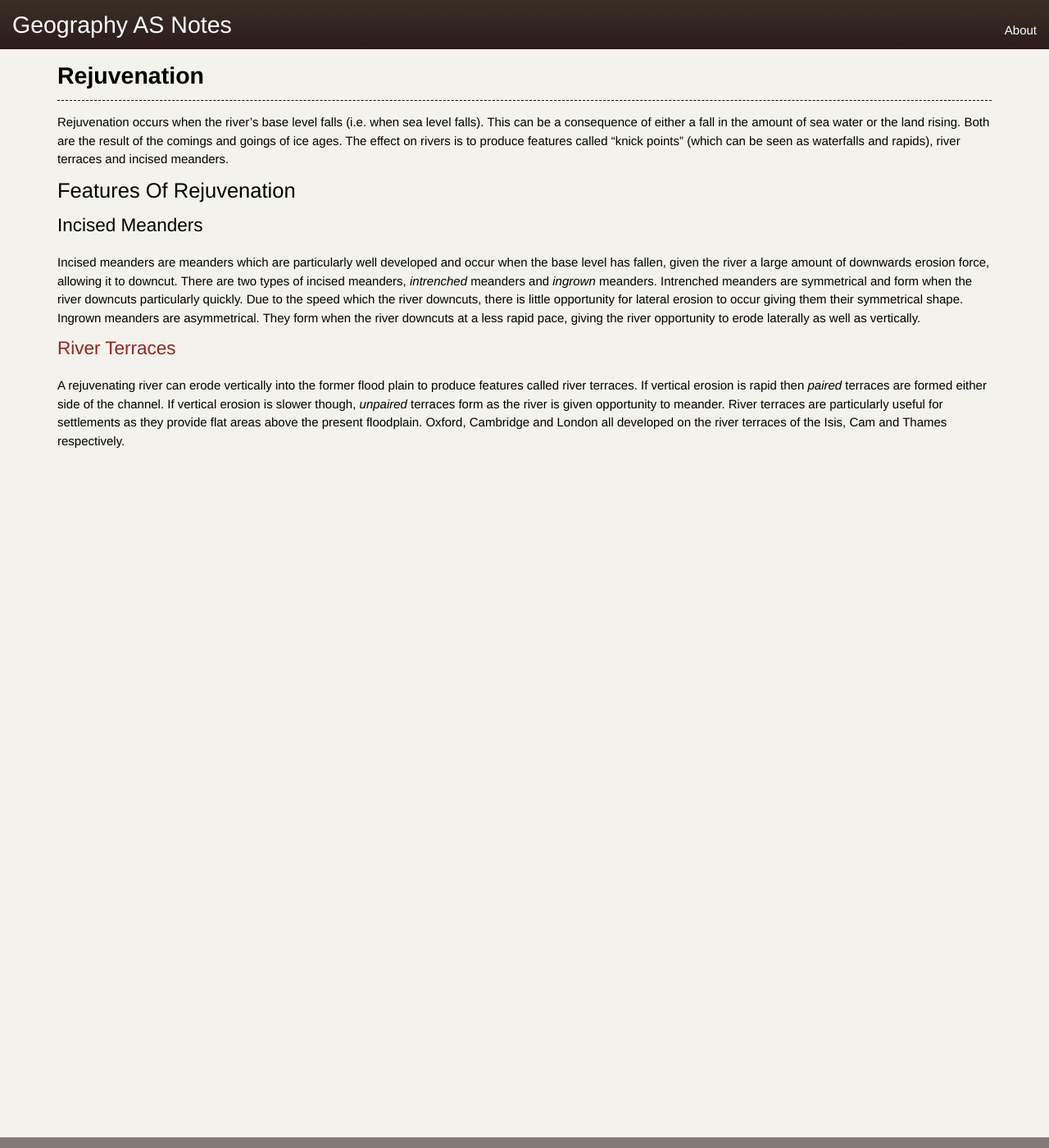
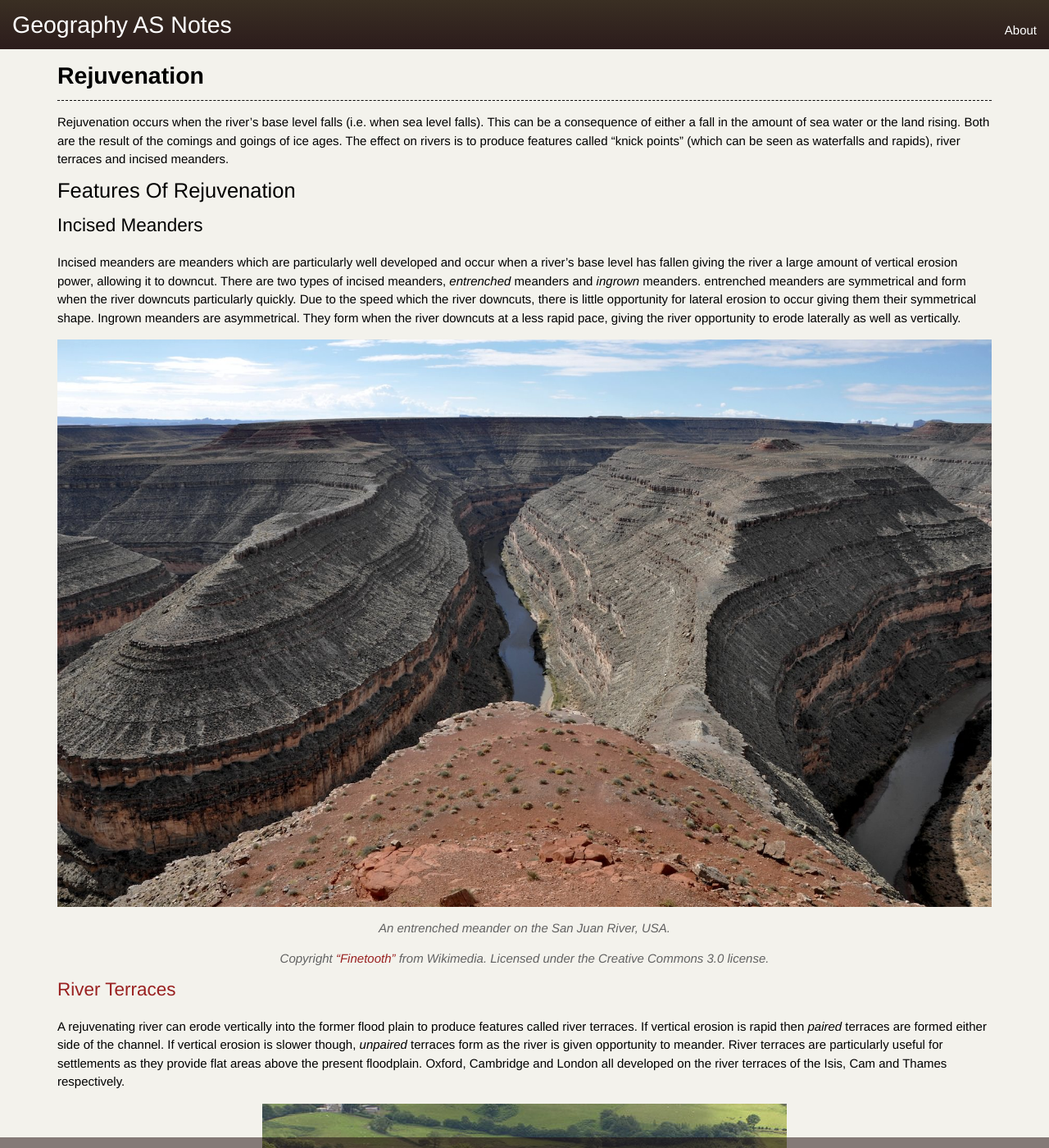
Before and after one commit to alexjohnj/geographyas, a Jekyll site: the page built from _posts/riversAndFlooding/2012-01-06-rejuvenation.md, in a window 1280 px wide and 1400 px high. Shown: the whole window at 82% size. Built offline with Jekyll 4.4.1, drawn with Linux system fonts in a browser that asks for light colours; nearby versions of some CDN libraries; some of the changed text lies outside the part shown.

Commit message:
Added some photographs to the “Rejuvenation” page.

```diff
--- a/_posts/riversAndFlooding/2012-01-06-rejuvenation.md
+++ b/_posts/riversAndFlooding/2012-01-06-rejuvenation.md
@@ -12,8 +12,24 @@ Features Of Rejuvenation
 
 ### Incised Meanders
 
-Incised meanders are meanders which are particularly well developed and occur when the base level has fallen, given the river a large amount of downwards erosion force, allowing it to downcut. There are two types of incised meanders, _intrenched_ meanders and _ingrown_ meanders. Intrenched meanders are symmetrical and form when the river downcuts particularly quickly. Due to the speed which the river downcuts, there is little opportunity for lateral erosion to occur giving them their symmetrical shape. Ingrown meanders are asymmetrical. They form when the river downcuts at a less rapid pace, giving the river opportunity to erode laterally as well as vertically.
+Incised meanders are meanders which are particularly well developed and occur when a river's base level has fallen giving the river a large amount of vertical erosion power, allowing it to downcut. There are two types of incised meanders, _entrenched_ meanders and _ingrown_ meanders. entrenched meanders are symmetrical and form when the river downcuts particularly quickly. Due to the speed which the river downcuts, there is little opportunity for lateral erosion to occur giving them their symmetrical shape. Ingrown meanders are asymmetrical. They form when the river downcuts at a less rapid pace, giving the river opportunity to erode laterally as well as vertically.
+
+<figure>
+    <img src="/Images/rivers/san-juan-entrenched-meander-finetooth.jpg" alt="An entrenched meander along the San Juan River" />
+    <figcaption>
+        <p>An entrenched meander on the San Juan River, USA.</p>
+        <p>Copyright <a href="http://commons.wikimedia.org/wiki/User:Finetooth">“Finetooth”</a> from Wikimedia. Licensed under the Creative Commons 3.0 license.</p>
+    </figcaption>
+</figure>
 
 ### [River Terraces](http://en.wikipedia.org/wiki/River_terrace)
 
 A rejuvenating river can erode vertically into the former flood plain to produce features called river terraces. If vertical erosion is rapid then _paired_ terraces are formed either side of the channel. If vertical erosion is slower though, _unpaired_ terraces form as the river is given opportunity to meander.  River terraces are particularly useful for settlements as they provide flat areas above the present floodplain. Oxford, Cambridge and London all developed on the river terraces of the Isis, Cam and Thames respectively.
+
+<figure>
+    <img src="/Images/rivers/river-terrace-elaine-burt.jpg" />
+    <figcaption>
+        <p>A river terrace along the River Dovey.</p>
+        <p>Copyright <a href="http://www.geograph.org.uk/profile/17992">Elaine Burt</a>. Licensed under the Creative Commons 2.0 license.</p>
+    </figcaption>
+</figure>
```
Also changed, not shown: Images/rivers/river-terrace-elaine-burt.jpg (added), Images/rivers/san-juan-entrenched-meander-finetooth.jpg (added).
